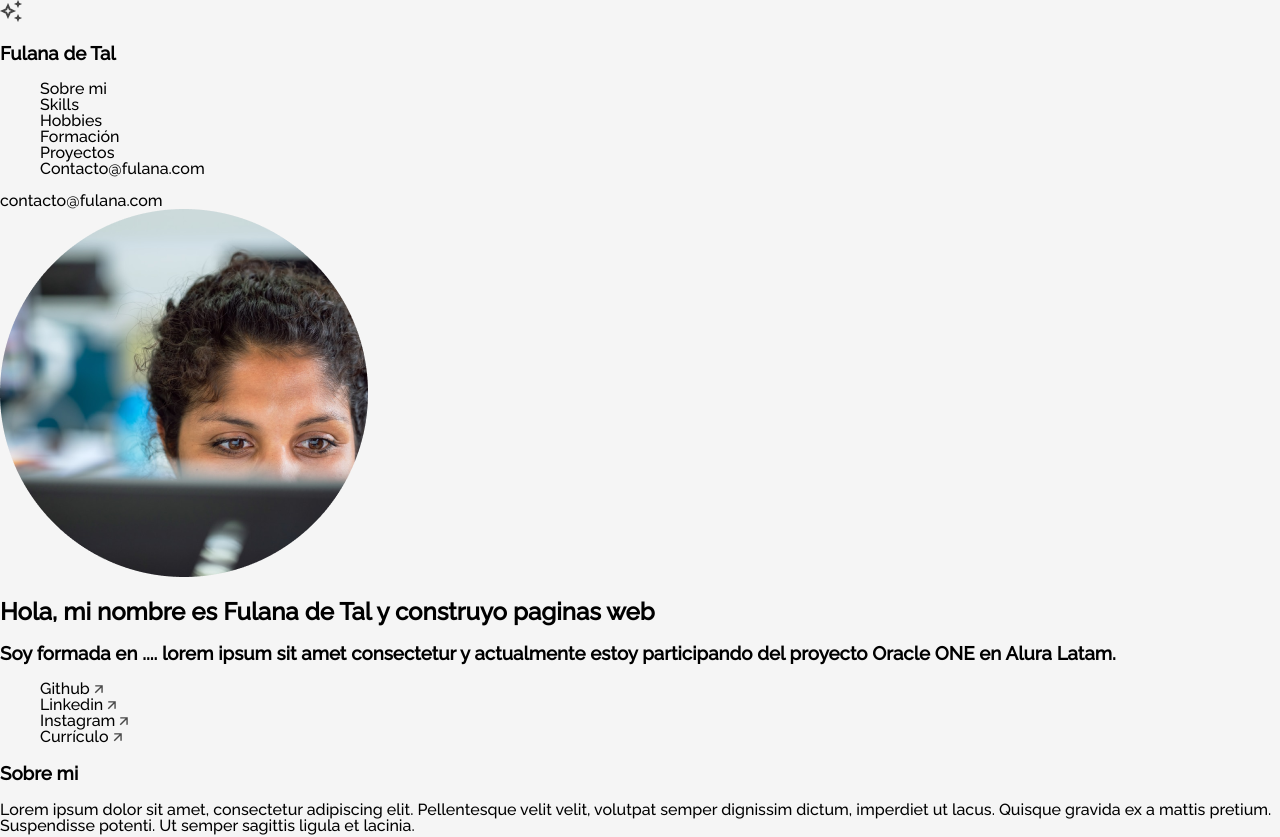
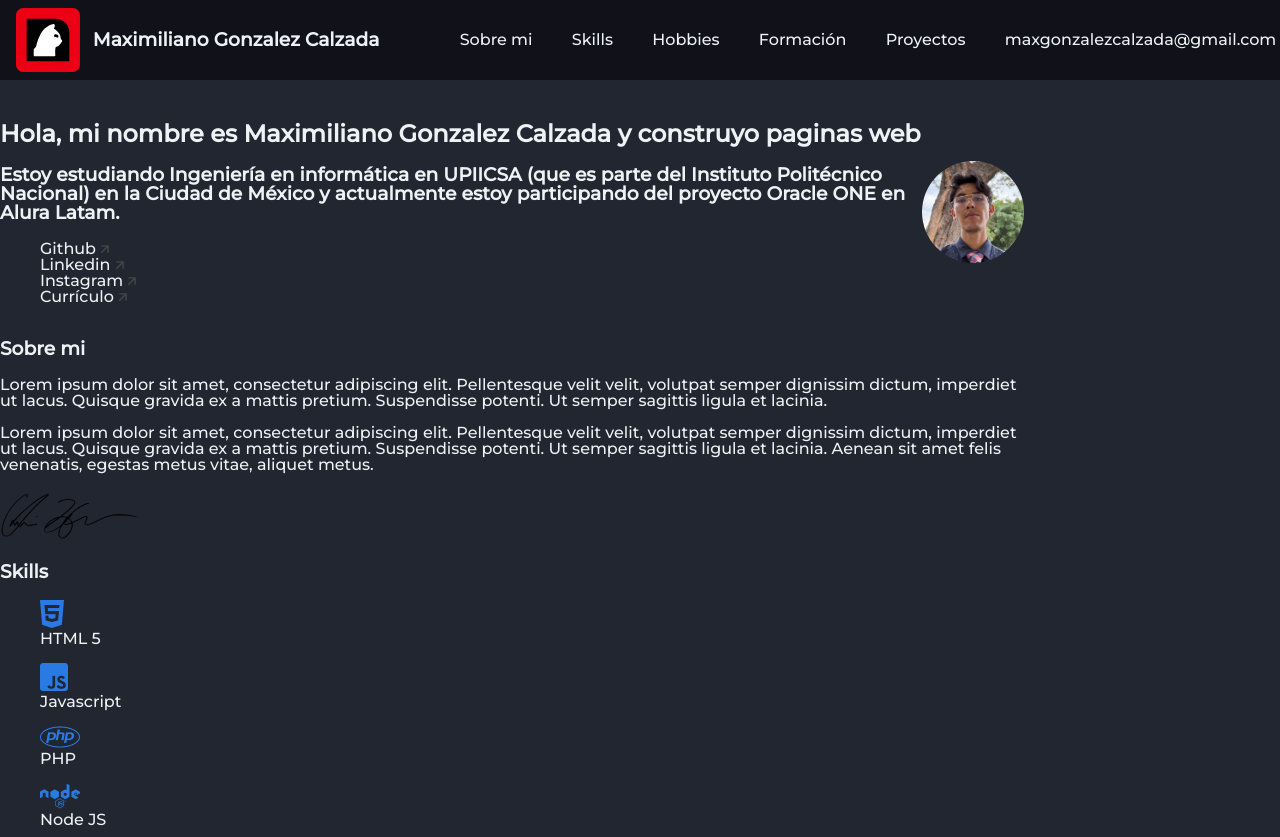
Before and after one commit to MaxKeenti/personal-portfolio, a plain HTML site: page index.html in a window 1280 px wide. Shown: the top 837 px of the page. Drawn offline with Linux system fonts and the light colour scheme; files whose address does not match are found by name.

Commit message:
Menu is completely working and styled

```diff
--- /dev/null
+++ b/css/style.css
@@ -0,0 +1,195 @@
+/*CSS Reset / Normalize*/
+/* Hemos disponibilizado el básico de reset de estilos. Si quieren, añadan más informaciones
+en las secciones señaladas */
+
+:root {
+    /* Inserta la variable de los otros colores inspeccionando el exemplo de figma */
+    --bg-color: #222631;
+    --link-color: #edf2f4;
+    --bg-menu-color: #101119;
+}
+
+body {
+    box-sizing: border-box;
+    background-color: var(--bg-color);
+    font-family: 'Montserrat';
+    margin: 0;
+    padding: 0;
+    line-height: 1;
+    position: absolute;
+    width: 80%;
+    height: 100vh;
+    overflow: auto;
+    color: var(--link-color);
+}
+
+ol,
+ul,
+li {
+    list-style: none;
+}
+
+a {
+    text-decoration: none;
+    color: var(--link-color);
+}
+
+/*En este desafío nosostros gustaríamos que ustedes intentaran utilizar la metodología BEM.
+
+Lo que es el BEM?
+
+BEM (Bloque, Elemento, Modificador) es un enfoque basado en componentes para el
+desarrollo web. La idea detrás de esto es dividir la interfaz de usuario en bloques
+independientes. Esto hace que el desarrollo de la interfaz sea fácil y rápido, incluso
+con una interfaz de usuario compleja, y permite la reutilización del código existente sin copiar y pegar.
+
+Enlace de la documentación oficial!
+https://en.bem.info/methodology/quick-start/*/
+
+/*Sección Menu*/
+
+section.menu {
+    background-color: var(--bg-menu-color) !important;
+    bottom: 0%;
+    height: 10%;
+    width: 100%;
+    padding-left: 1rem;
+
+    /* Responsive attributes */
+
+    display: flex;
+    /* Makes the div a flexible one */
+    justify-content: space-between;
+    /* Makes objects have an equal amount of space between them */
+    align-items: center;
+    /* Makes all items inside a div to be aligned vertically in the center */
+    position: fixed;
+    /* Makes the div keep its position throughout the whole app */
+    top: 0;
+    /* Places the position of the fixed item to the top */
+
+    .menu__header {
+        width: 30%;
+        display: flex;
+        justify-content: space-between;
+    }
+
+    #logo-maxkeenti {
+        width: 20%;
+        display: flex;
+        height: 4rem;
+        width: 4rem;
+        cursor: pointer;
+    }
+
+    .menu__title {
+        width: 80%;
+        display: flex;
+        align-items: center;
+    }
+
+    .header_container {
+        width: 70%;
+        display: flex;
+        flex-grow: 1;
+    }
+
+    .menu__list {
+        display: flex;
+        justify-content: space-around;
+        align-items: center;
+        flex-grow: 1;
+    }
+}
+
+/*Sección Title*/
+
+section.title {
+    padding-top: 10%;
+
+    .title__div {
+        /* Responsive attributes */
+
+        display: flex;
+        /* Makes the div a flexible one */
+        justify-content: space-between;
+        /* Makes objects have an equal amount of space between them */
+        align-items: center;
+        /* Makes all items inside a div to be aligned vertically in the center */
+    }
+
+    .title__profile {
+        display: flex;
+        border-radius: 50%;
+        width: 10%;
+        height: 10%;
+    }
+}
+
+/*Sección About*/
+
+section.about {}
+
+/*Sección Hobbies*/
+
+section.hobbies {}
+
+/* Experiencia Académica*/
+
+section.academic {}
+
+/* experiencia*/
+
+section.experience {}
+
+/*Contacto*/
+
+section.formcontato {}
+
+/*footeer*/
+
+section.footer {}
+
+/* Vamos a desafiarnos trabajando con responsividad?
+Utiliza las referencias de los breakpoints @media abajo */
+
+
+/*Tablet*/
+@media (min-width: 768px) {
+
+    /* Menú */
+
+    /*title*/
+
+    /*Skills*/
+
+    /*Hobbies*/
+
+    /*Formación Académica*/
+
+    /*Experiencia Profesional*/
+
+}
+
+/*Mobile*/
+@media (min-width: 425px) {
+
+    /*Menu*/
+
+    /*Titulo*/
+
+    /*Sección sobre mi*/
+
+    /*Skills*/
+
+    /*Hobbies*/
+
+    /*Formación Académica*/
+
+    /*Experiencia Profesional*/
+
+    /*Contacto*/
+
+    /*Footer*/
+
+}
--- a/index.html
+++ b/index.html
@@ -1,45 +1,46 @@
 <!DOCTYPE html>
 <html lang="es">
+
 <head>
     <meta charset="UTF-8">
     <meta http-equiv="X-UA-Compatible" content="IE=edge">
     <meta name="viewport" content="width=device-width, initial-scale=1.0">
     <!-- Referencia de la hoja de estilo de Css -->
-    <link rel="stylesheet" href="style.css">
+    <link rel="stylesheet" href="css/style.css">
     <link rel="preconnect" href="https://fonts.googleapis.com">
     <link rel="preconnect" href="https://fonts.gstatic.com" crossorigin>
     <!-- Fonte del Proyecto Raleway -->
-    <link href="https://fonts.googleapis.com/css2?family=Raleway:wght@500&display=swap" rel="stylesheet">
+    <link href="https://fonts.googleapis.com/css2?family=Montserrat:wght@500&display=swap" rel="stylesheet">
     <title> Mi Portafolio</title>
 </head>
+
 <body>
     <!-- Sección del Menú  -->
-    <div class="tudo">
+    <div class="everything">
         <section class="menu">
             <header class="menu__header">
-            <img src="assets\vector.png">
-            <h3 class="menu__title">Fulana de Tal</h3>
+                <img id="logo-maxkeenti" src="assets\Max_Keenti_Logo_Color.svg">
+                <h3 class="menu__title">Maximiliano Gonzalez Calzada</h3>
             </header>
-        <nav>
+            <nav class="header_container">
                 <ul class="menu__list">
                     <li class="menu__list__item"><a href="#sobre-mi">Sobre mi</a></li>
                     <li class="menu__list__item"><a href="#skills">Skills</a></li>
                     <li class="menu__list__item"><a href="#hobbies">Hobbies</a></li>
                     <li class="menu__list__item"><a href="#formacion">Formación</a></li>
                     <li class="menu__list__item"><a href="#xp">Proyectos</a></li>
-                <li class="menu__list__item"><a href="#contacto">Contacto@fulana.com</a></li>
+                    <li class="menu__list__item"><a href="#contacto">maxgonzalezcalzada@gmail.com</a></li>
                 </ul>
-            <li class="menu__list__item__contato"><a href="#contacto">contacto@fulana.com</a></li>
             </nav>
         </section>
 
         <!-- Sección del Header/Title/Hero -->
         <section class="title">
             <div class="title__div">
-            <img class="title__profile" src="assets\profile.png">
+
                 <div class="title__container">
-                <h2 class="title__bio">Hola, mi nombre es Fulana de Tal y construyo paginas web</h2>
-                <h3 class="title__subsection">Soy formada en .... lorem ipsum sit amet consectetur y actualmente estoy participando del proyecto Oracle ONE en Alura Latam.</h3>
+                    <h2 class="title__bio">Hola, mi nombre es Maximiliano Gonzalez Calzada y construyo paginas web</h2>
+                    <h3 class="title__subsection">Estoy estudiando Ingeniería en informática en UPIICSA (que es parte del Instituto Politécnico Nacional) en la Ciudad de México y actualmente estoy participando del proyecto Oracle ONE en Alura Latam.</h3>
                     <ul class="title__network">
                         <!-- Pon los enlaces de tus redes sociales favoritas -->
                         <li class="title__network__item"><a href="">Github <img src="assets\arrow.png"> </a></li>
@@ -48,6 +49,7 @@
                         <li class="title__network__item"><a href="">Currículo <img src="assets\arrow.png"></a></li>
                     </ul>
                 </div>
+                <img class="title__profile" src="assets\profile.jpeg">
             </div>
         </section>
 
@@ -55,8 +57,13 @@
         <section class="about" id="sobre-mi">
             <div class="about__container">
                 <h3 class="about__title">Sobre mi</h3>
-            <p class="about__paragraph">Lorem ipsum dolor sit amet, consectetur adipiscing elit. Pellentesque velit velit, volutpat semper dignissim dictum, imperdiet ut lacus. Quisque gravida ex a mattis pretium. Suspendisse potenti. Ut semper sagittis ligula et lacinia.  </p>
-            <p class="about__paragraph">Lorem ipsum dolor sit amet, consectetur adipiscing elit. Pellentesque velit velit, volutpat semper dignissim dictum, imperdiet ut lacus. Quisque gravida ex a mattis pretium. Suspendisse potenti. Ut semper sagittis ligula et lacinia. Aenean sit amet felis venenatis, egestas metus vitae, aliquet metus.</p>
+                <p class="about__paragraph">Lorem ipsum dolor sit amet, consectetur adipiscing elit. Pellentesque velit
+                    velit, volutpat semper dignissim dictum, imperdiet ut lacus. Quisque gravida ex a mattis pretium.
+                    Suspendisse potenti. Ut semper sagittis ligula et lacinia. </p>
+                <p class="about__paragraph">Lorem ipsum dolor sit amet, consectetur adipiscing elit. Pellentesque velit
+                    velit, volutpat semper dignissim dictum, imperdiet ut lacus. Quisque gravida ex a mattis pretium.
+                    Suspendisse potenti. Ut semper sagittis ligula et lacinia. Aenean sit amet felis venenatis, egestas
+                    metus vitae, aliquet metus.</p>
                 <!-- Si quieres, pon tú firma acá! -->
                 <img src="assets\signature.png">
             </div>
@@ -160,30 +167,42 @@
 
         <!-- Sección de Formación académica -->
         <section class="academic" id="formacion">
-        <h2 class="academic__title" >Formación académica</h2>
+            <h2 class="academic__title">Formación académica</h2>
             <div class="academic__courses">
                 <div class="academic__courses__box">
                     <ul class="academic__courses__list">
                         <!-- Pon el logotipo de la institución de formación -->
                         <li class="academic__courses__item__img"><img src="assets\ufpr_logo.png"></li>
-                    <li class="academic__courses__item__title"><h4>Análisis de datos</h4></li>
-                    <li class="academic__courses__item__subtitle"><p>2018 - UFPR</p></li>
+                        <li class="academic__courses__item__title">
+                            <h4>Análisis de datos</h4>
+                        </li>
+                        <li class="academic__courses__item__subtitle">
+                            <p>2018 - UFPR</p>
+                        </li>
                     </ul>
                 </div>
                 <div class="academic__courses__box">
                     <ul class="academic__courses__list">
                         <!--Pon el logotipo de la institución de formación -->
                         <li class="academic__courses__item__img"><img src="assets\alura_logo.png"></li>
-                    <li class="academic__courses__item__title"><h4>Formación en UX Design</h4></li>
-                    <li class="academic__courses__item__subtitle"><p>2019 - Alura</p></li>
+                        <li class="academic__courses__item__title">
+                            <h4>Formación en UX Design</h4>
+                        </li>
+                        <li class="academic__courses__item__subtitle">
+                            <p>2019 - Alura</p>
+                        </li>
                     </ul>
                 </div>
                 <div class="academic__courses__box">
                     <ul class="academic__courses__list">
                         <!-- Pon el logotipo de la institución de formación -->
                         <li class="academic__courses__item__img"><img src="assets\ufrj_logo.png"></li>
-                    <li class="academic__courses__item__title"><h4>Posgrado en diseño</h4></li>
-                    <li class="academic__courses__item__subtitle"><p>En curso - UFRJ</p></li>
+                        <li class="academic__courses__item__title">
+                            <h4>Posgrado en diseño</h4>
+                        </li>
+                        <li class="academic__courses__item__subtitle">
+                            <p>En curso - UFRJ</p>
+                        </li>
                     </ul>
                 </div>
             </div>
@@ -191,17 +210,19 @@
 
         <!-- Sección de Experiencia Profesional/Proyectos-->
         <section class="experience" id="xp">
-        <h2 class="experience__section__title" >Experiencia Profissional</h2>
+            <h2 class="experience__section__title">Experiencia Profissional</h2>
             <div class="experiencie__box">
                 <!-- Pon el logotipo/captura de pantalla de tu proyecto -->
                 <img class="experience__img" src="assets\decod_print.png">
-            <div class="experience__info"
-                <h2 class="experience__title">Encriptador de texto</h2>
+                <div class="experience__info" <h2 class="experience__title">Encriptador de texto</h2>
                     <h3 class="experience__text">Challenge Alura Codificador </h3>
                     <div class="experience__description">
                         <!-- Pon el enlace del proyecto en Github o GithubPages -->
-                            <span class="experience__repo"><a href="https://github.com/alura-challenges/challenge-one-encriptador-latam"><button class="experiencia__botao--repo">Repositório</button></a></span>
-                            <span class="experience__demo"><a href=""><button class="experience__botao--demo">Ver demo</button></a></span>
+                        <span class="experience__repo"><a
+                                href="https://github.com/alura-challenges/challenge-one-encriptador-latam"><button
+                                    class="experiencia__botao--repo">Repositório</button></a></span>
+                        <span class="experience__demo"><a href=""><button class="experience__botao--demo">Ver
+                                    demo</button></a></span>
                     </div>
                 </div>
             </div>
@@ -209,13 +230,15 @@
             <div class="experiencie__box">
                 <!-- Pon el logotipo/captura de pantalla de tu proyecto -->
                 <img class="experience__img" src="assets\forca_print.png">
-            <div class="experience__info"
-                <h2 class="experience__title">Juego creado con HTML y JavaScript</h2>
+                <div class="experience__info" <h2 class="experience__title">Juego creado con HTML y JavaScript</h2>
                     <h3 class="experience__text">Challenge Oracle </h3>
                     <div class="experience__description">
                         <!-- Pon el enlace del proyecto en Github o GithubPages -->
-                            <span class="experience__repo"><a href="https://github.com/alura-challenges/challenge-one-juego-ahorcado"><button class="experiencia__botao--repo">Repositório</button></a></span>
-                            <span class="experience__demo"><a href=""><button class="experience__botao--demo">Ver demo</button></a></span>
+                        <span class="experience__repo"><a
+                                href="https://github.com/alura-challenges/challenge-one-juego-ahorcado"><button
+                                    class="experiencia__botao--repo">Repositório</button></a></span>
+                        <span class="experience__demo"><a href=""><button class="experience__botao--demo">Ver
+                                    demo</button></a></span>
                     </div>
                 </div>
             </div>
@@ -223,45 +246,52 @@
             <div class="experience__box">
                 <!-- Pon el logotipo/captura de pantalla de tu proyecto -->
                 <img class="experience__img" src="assets\secretcode_print.png">
-            <div class="experience__info-container"
-                <h2 class="experience__title">Encriptador de texto</h2>
+                <div class="experience__info-container" <h2 class="experience__title">Encriptador de texto</h2>
                     <h3 class="experience__text">Challenge Oracle </h3>
                     <div class="experience__description">
                         <!-- Pon el enlace del proyecto en Github o GithubPages -->
-                            <span class="experience__repo"><a href="https://github.com/alura-challenges/challenge-one-encriptador-latam"><button class="experiencia__botao--repo">Repositório</button></a></span>
-                            <span class="experience__demo"><a href=""><button class="experience__botao--demo">Ver demo</button></a></span>
+                        <span class="experience__repo"><a
+                                href="https://github.com/alura-challenges/challenge-one-encriptador-latam"><button
+                                    class="experiencia__botao--repo">Repositório</button></a></span>
+                        <span class="experience__demo"><a href=""><button class="experience__botao--demo">Ver
+                                    demo</button></a></span>
                     </div>
                 </div>
             </div>
 
             <div class="experience__box">
                 <img class="experience__img" src="assets\forca2_print.png">
-            <div class="experience__info-container"
-            <h2 class="experience__title">Juego creado con HTML, CSS y JavaScript</h2>
+                <div class="experience__info-container" <h2 class="experience__title">Juego creado con HTML, CSS y
+                    JavaScript</h2>
                     <h3 class="experience__text">Challenge Oracle </h3>
                     <div class="experience__description">
                         <!-- Pon el enlace del proyecto en Github o GithubPages -->
-                            <span class="experience__repo"><a href="https://github.com/alura-challenges/challenge-one-juego-ahorcado"><button class="experiencia__botao--repo">Repositório</button></a></span>
-                            <span class="experience__demo"><a href=""><button class="experience__botao--demo">Ver demo</button></a></span>
+                        <span class="experience__repo"><a
+                                href="https://github.com/alura-challenges/challenge-one-juego-ahorcado"><button
+                                    class="experiencia__botao--repo">Repositório</button></a></span>
+                        <span class="experience__demo"><a href=""><button class="experience__botao--demo">Ver
+                                    demo</button></a></span>
                     </div>
                 </div>
             </div>
 
             <!-- Sección de Contacto -->
             <section class="formcontato" id="contacto">
-            <div  class="formcontato__contacto">
+                <div class="formcontato__contacto">
                     <div class="formcontato--esquerda">
                         <img class="formcontato__img" src="assets\contact_image.png">
                     </div>
                     <div class="formcontato__text">
                         <h2 class="formcontato__title">Contacto</h2>
                         <h3 class="formcontato__subtext">¿Quieres contactarme?</h3>
-                    <h3 class="formcontato__subtext">Complete el siguiente formulario y me pondré en contacto con usted lo antes posible. </h3>
+                        <h3 class="formcontato__subtext">Complete el siguiente formulario y me pondré en contacto con
+                            usted lo antes posible. </h3>
                         <form class="formcontato__form" name="form">
                             <input class="formcontato__input" type="text" name="nombre" placeholder="Nombre">
                             <input class="formcontato__input" type="email" name="email" placeholder="E-mail">
                             <input class="formcontato__input" type="text" name="asunto" placeholder="Assunto">
-                        <textarea class="formcontato__textarea" rows="5" cols="40" id="mensagem" name="mensaje" placeholder="Mensaje"></textarea>
+                            <textarea class="formcontato__textarea" rows="5" cols="40" id="mensagem" name="mensaje"
+                                placeholder="Mensaje"></textarea>
                             <button type="submit" class="formcontato__botao">Enviar mensaje</button>
                         </form>
                     </div>
@@ -281,4 +311,5 @@
     <!-- Script of fontawesome icons -->
     <script src="https://kit.fontawesome.com/b80f24383e.js" crossorigin="anonymous"></script>
 </body>
+
 </html>
--- a/style.css
+++ /dev/null
@@ -1,132 +0,0 @@
-/*CSS Reset / Normalize*/
-/* Hemos disponibilizado el básico de reset de estilos. Si quieren, añadan más informaciones
-en las secciones señaladas */
-/*Já deixaremos o básico de reset de estilos. Caso queira adicionar mais informações
-coloque nas sessões indicadas*/
-
-:root{
-    /* Inserta la variable de los otros colores inspeccionando el exemplo de figma */
-    /*Se esforce para trabalhar com variáveis, é uma dica profissional valiosa*/
-   --cor-de-fundo: #F5F5F5;
-   --cor-de-link: #000;
-}
-
-body {
-    box-sizing: border-box;
-    background-color: var(--cor-de-fundo) ;
-    font-family: 'Raleway';
-    margin: 0;
-    padding: 0;
-    line-height: 1;
-}
-ol, ul,li {
-    list-style: none;
-}
-a{
-    text-decoration: none;
-    color: var(--cor-de-link);
-}
-
-/*En este desafío nosostros gustaríamos que ustedes intentaran utilizar la metodología BEM.
-
-Lo que es el BEM?
-
-BEM (Bloque, Elemento, Modificador) es un enfoque basado en componentes para el
-desarrollo web. La idea detrás de esto es dividir la interfaz de usuario en bloques
-independientes. Esto hace que el desarrollo de la interfaz sea fácil y rápido, incluso
-con una interfaz de usuario compleja, y permite la reutilización del código existente sin copiar y pegar.
-
-Enlace de la documentación oficial!
-https://en.bem.info/methodology/quick-start/*/
-
-/*Sección Menu*/
-
-section.menu{
-
-}
-
-/*Sección Title*/
-
-section.title{
-
-}
-
-/*Sección About*/
-
-section.about{
-
-}
-
-/*Sección Hobbies*/
-
-section.hobbies{
-
-}
-
-/* Experiencia Académica*/
-
-section.academic{
-
-}
-
-/* experiencia*/
-
-section.experience{
-
-}
-
-/*Contacto*/
-
-section.formcontato{
-
-}
-
-/*footeer*/
-
-section.footer{
-
-}
-
-/* Vamos a desafiarnos trabajando con responsividad?
-Utiliza las referencias de los breakpoints @media abajo */
-
-
-/*Tablet*/
-@media (min-width: 768px) {
-
-/* Menú */
-
-/*title*/
-
-/*Skills*/
-
-/*Hobbies*/
-
-/*Formación Académica*/
-
-/*Experiencia Profesional*/
-
-}
-
-/*Mobile*/
-@media (min-width: 425px) {
-
-/*Menu*/
-
-/*Titulo*/
-
-/*Sección sobre mi*/
-
-/*Skills*/
-
-/*Hobbies*/
-
-/*Formación Académica*/
-
-/*Experiencia Profesional*/
-
- /*Contacto*/
-
-/*Footer*/
-
-}
```
Also changed, not shown: assets/Max_Keenti_Logo_Color.svg (added), assets/profile.jpeg (added), assets/profile.png (deleted), code/validacion.js (renamed from validacion.js), 2 other files. Lines whose indentation alone changed are shown as unchanged.
